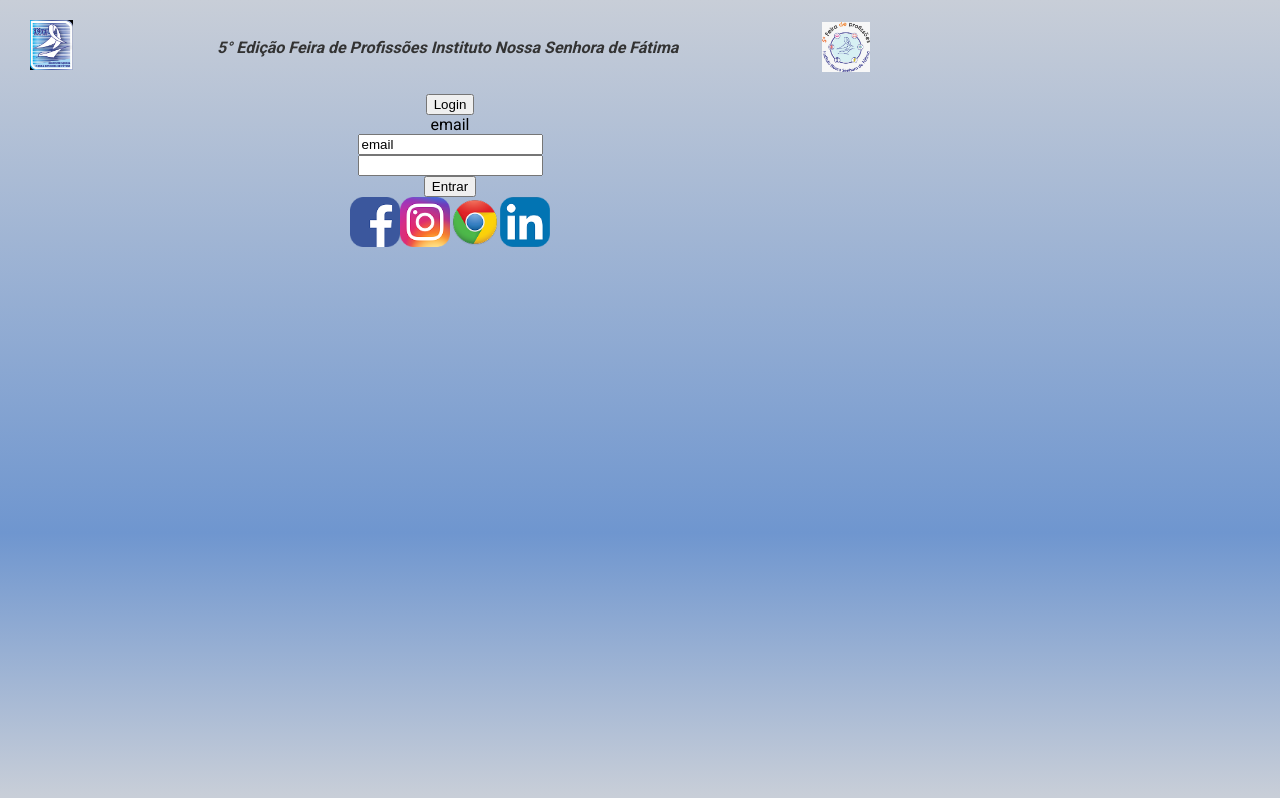
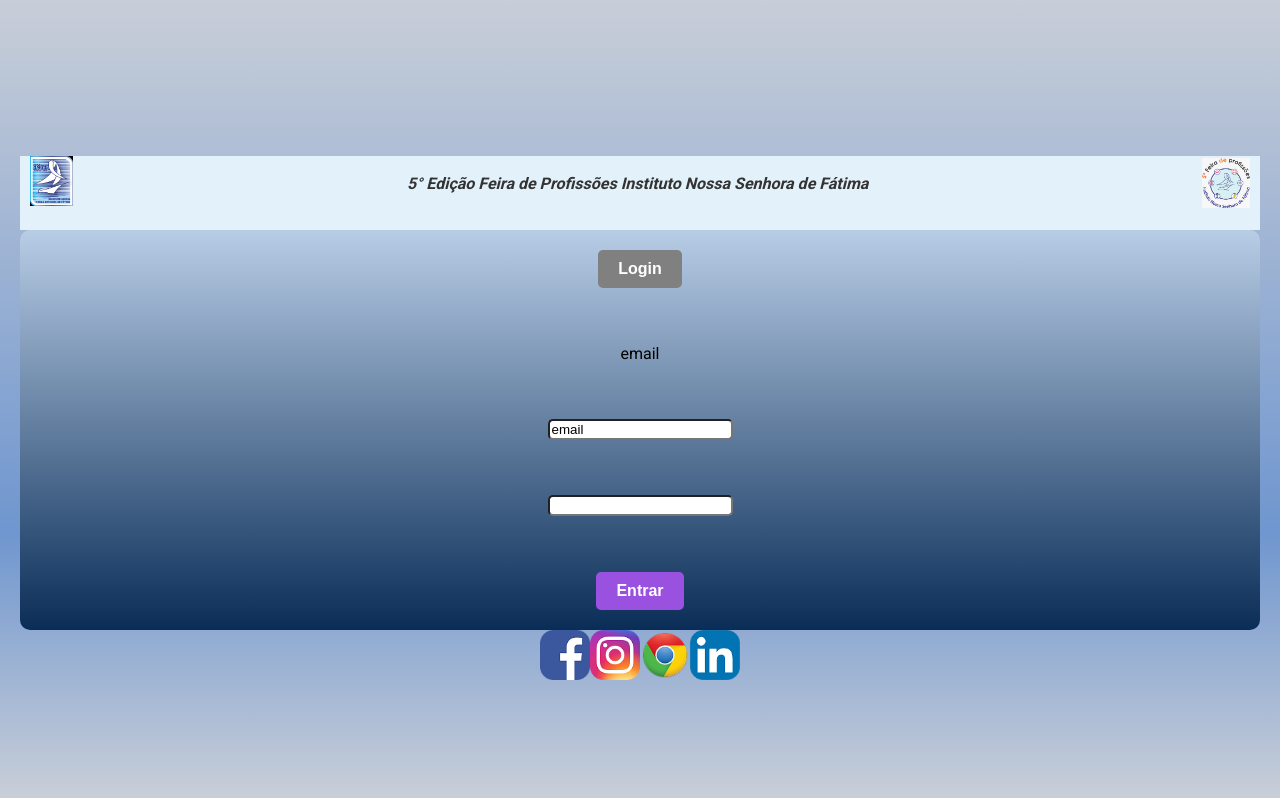
Before and after one commit to Markcyss/projeto-feira-frei-2025, a React (Vite) app: page /login in a window 1280 px wide. Shown: the top 798 px of the page. Built offline with nearby package versions, Linux system fonts and the light colour scheme.

Commit message:
estilização do css da pag de login

```diff
--- a/package.json
+++ b/package.json
@@ -12,7 +12,7 @@
   "dependencies": {
     "react": "^19.1.1",
     "react-dom": "^19.1.1",
-    "react-router": "^7.8.1",
+    "react-router": "^7.8.2",
     "sass": "^1.90.0"
   },
   "devDependencies": {
--- a/src/pages/stylelogin.scss
+++ b/src/pages/stylelogin.scss
@@ -8,17 +8,19 @@ $button-end: #f4b434;
 
 .login-container {
   font-family: 'Roboto', sans-serif;
-  width: 100%;
-  max-width: 900px;
+  width: 100vw;
+  height: 100vh;
   display: flex;
   flex-direction: column;
   align-items: center;
+  justify-content: center;
   padding: 0 20px;
 }
 
 .login-header {
   width: 100%;
   text-align: center;
+  background-color: #E2F1FA;
 }
 
 .logo-container {
@@ -44,3 +46,41 @@ $button-end: #f4b434;
   margin: 0 20px;
   text-align: center;
 }
+
+.main {
+  display: flex;
+  flex-direction: column;
+  align-items: center;
+  justify-content: center;
+  background: linear-gradient(to bottom, #b8cde6, #0a2d57);
+  padding: 20px;
+  gap: 10px;
+  border-radius: 10px;
+  height: 50vh;
+}
+
+.main button {
+  border: none;
+  padding: 10px 20px;
+  border-radius: 5px;
+  cursor: pointer;
+  font-size: 16px;
+  font-weight: bold;
+  color: white;
+}
+
+.main button:first-child {
+  background-color: #808080;
+}
+
+.main button:last-child {
+  background-color: #9b51e0;
+}
+
+.main button:hover {
+  filter: brightness(1.2);
+}
+
+.main input {
+  border-radius: 5px;
+}
```
Also changed, not shown: 1 other file (tests, documents, lock files or other folders).
